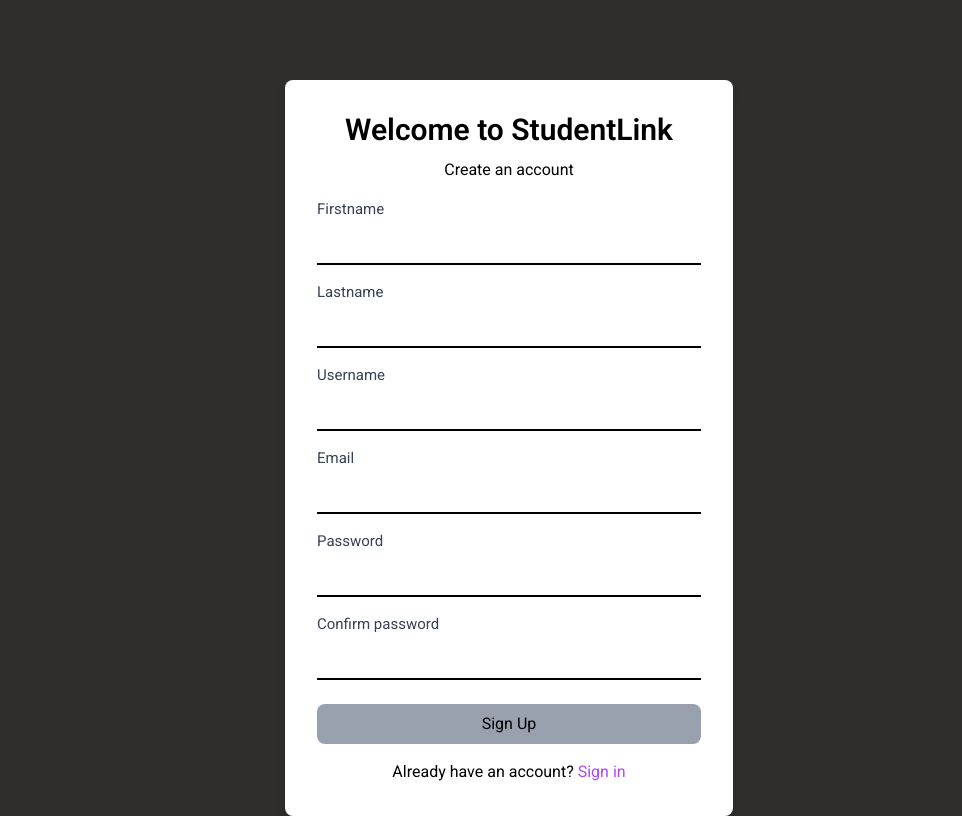
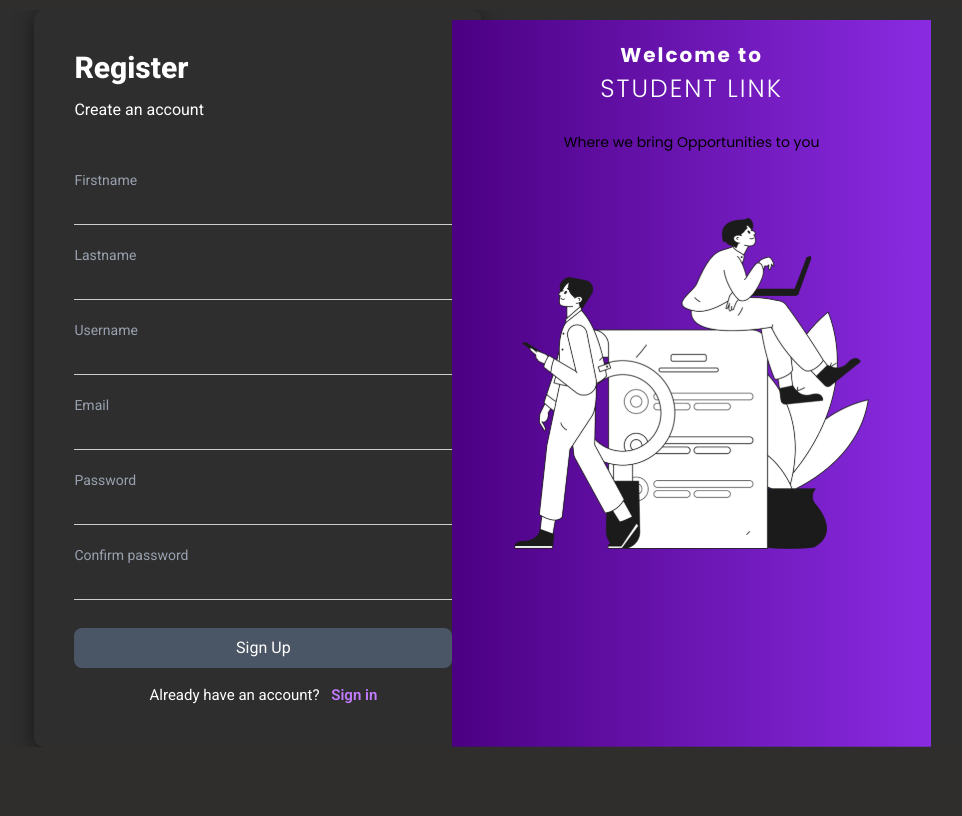
Before and after one commit to william2032/StudentLink, a React (Vite) app in the folder Frontend/: page /register in a window 1280 px wide. Shown: the whole page, without its empty margins (131-1093 px from the left). Built offline with nearby package versions, Linux system fonts and the light colour scheme.

Commit message:
redesigned the register page

```diff
--- a/Frontend/src/components/Login.jsx
+++ b/Frontend/src/components/Login.jsx
@@ -51,7 +51,7 @@
       <div className="left-section">
         <div className="login-form ">
           <div className='text-left '>
-            <h2 className='text-3xl font-semibold text-white '>Login</h2>
+            <h2 className='text-3xl font-semibold text-white mb-3'>Login</h2>
             <p className='flex text-[13px] mb-5 '>Enter your account details</p>
           </div>
 
@@ -99,8 +99,8 @@
       </div>
       <div className="right-section mt-5 " style={{ backgroundImage: 'url("/studentbanner.svg"), linear-gradient(to right, #4b0082, #8a2be2)', backgroundSize: 'contain', backgroundPosition: 'center', backgroundRepeat: 'no-repeat' }}>
         <div className='w-full text-center flex-wrap '>
-          <h2 className="text-center text-3xl space-y-1  tracking-wider font-extrabold font-serif leading-[60px] mb-6 justify-center">Welcome to <br /> <span className='font-light'>STUDENT LINK</span></h2>
-          <p className='text-black text-sm'>Where we bring Opportunities to you</p>
+          <h2 className="text-center   mb-6 justify-center">Welcome to <br /> <span className='font-light text-[25px]'>STUDENT LINK</span></h2>
+          <p className='text-black text-sm' >Where we bring Opportunities to you</p>
         </div>
 
       </div>
--- a/Frontend/src/components/Register.jsx
+++ b/Frontend/src/components/Register.jsx
@@ -20,6 +20,7 @@
     const handleLoginRedirect = () => {
         navigate("/"); // Redirect to login page
     };
+
     const [formData, setFormData] = useState(initialFormData());
     const [errors, setErrors] = useState({}); // Stores validation errors
     const [isSubmitting, setIsSubmitting] = useState(false); // Button disable state
@@ -53,10 +54,12 @@
         if (formData.email && !/^[^\s@]+@[^\s@]+\.[^\s@]+$/.test(formData.email)) {
             newErrors.email = "Invalid email format";
         }
-        //password validation
+
+        // Password validation
         if (formData.confirmPassword && formData.password !== formData.confirmPassword) {
             newErrors.confirmPassword = "Passwords do not match";
         }
+
         setErrors(newErrors);
         return Object.keys(newErrors).length === 0;
 
@@ -94,9 +97,9 @@
             setSuccessMessage("Registration successful! Redirecting to login...");
             onRegisterSuccess();
             setTimeout(() => {
-                navigate('/login');
+                navigate('/');
                 resetFormData();
-            }, 1500)
+            }, 1500);
 
         } catch (error) {
             console.error('Error:', error);
@@ -113,13 +116,11 @@
     };
 
     return (
-        <>
-            <div className="w-full flex flex-row justify-center min-h-[200px] pt-10 register">
-                <div className="bg-white shadow-lg rounded-lg p-8 w-full max-w-md mt-10">
-                    <h2 className="text-center text-3xl font-semibold mb-6">Welcome to StudentLink</h2>
-                    <p className="text-center mb-4">Create an account</p>
-
-                    <div className="grid grid-cols-1 gap-4 text-[15px]">
+        <div className="register-container flex flex-col md:flex-row justify-center items-stretch min-h-[100%] overflow-hidden bg-gray-800 text-white  ">
+            <div className="left-section flex flex-col justify-center items-center ">
+                <div className="register-form bg-gray-700 rounded-lg shadow-lg p-10 w-full max-w-md  ">
+                    <h2 className="text-3xl font-extrabold mb-3 ">Register</h2>
+                    <p className="mb-[40px]">Create an account</p>
                     {[
                         { name: "firstname", placeholder: "Firstname", type: "text" },
                         { name: "lastname", placeholder: "Lastname", type: "text" },
@@ -128,26 +129,23 @@
                         { name: "password", placeholder: "Password", type: "password" },
                         { name: "confirmPassword", placeholder: "Confirm password", type: "password" },
                     ].map(({ name, placeholder, type }) => (
-                            <div key={name} className="flex flex-col">
-                                <label className="text-gray-700 mb-1">{placeholder}</label>
-                                <div className="flex items-center relative">
+                        <div key={name} className="flex flex-col mb-3  input-group-register">
+                            <label className="text-gray-400  text-sm mt-2">{placeholder}</label>
                             <input
                                 type={type}
                                 name={name}
                                 value={formData[name]}
                                 onChange={handleChange}
-                                        className={`w-full outline-none text-black p-2 border-b-2 ${errors[name] ? "border-red-500" : "border-gray-300"}`}
+                                className={`p-2 border-b-2 ${errors[name] ? "border-red-500" : "border-gray-100"} bg-transparent text-white`}
                             />
-                                </div>
                             {errors[name] && <p className="text-red-500 text-sm mt-1">{errors[name]}</p>}
                         </div>
                     ))}
-                    </div>
 
                     {/* Sign Up Button */}
                     <button
                         onClick={handleRegister}
-                        className={`w-full py-2 mt-6 rounded-lg ${isButtonDisabled ? "bg-gray-400 cursor-not-allowed" : "bg-purple-500 text-white hover:bg-pink-700"}`}
+                        className={`w-full py-2 mt-4 rounded-lg ${isButtonDisabled ? "bg-gray-600 cursor-not-allowed" : "bg-gray-600 cursor-pointer hover:bg-purple-700"}`}
                         disabled={isButtonDisabled || isSubmitting}
                     >
                         {isSubmitting ? (
@@ -166,14 +164,26 @@
                     )}
 
                     {/* Redirect to Login Button */}
-                    <div className="flex justify-center mt-4">
-                        <button onClick={handleLoginRedirect} className="">
-                            Already have an account? <span className="text-purple-500  hover:cursor-pointer">Sign in</span>
+                    <div className="flex justify-center pt-4 relative z-10">
+                        <button onClick={handleLoginRedirect} className="text-[15px]">
+                            Already have an account? <span className="font-semibold ml-2 text-purple-400 cursor-pointer ">Sign in</span>
                         </button>
                     </div>
                 </div>
             </div>
-        </>
+            <div className="right-section md:w-1/2 justify-center items-center flex  mr-12  mt-5" style={{
+                backgroundImage: 'url("/studentbanner.svg"), linear-gradient(to right, #4b0082, #8a2be2)',
+                backgroundSize: '60%',
+                backgroundPosition: 'center',
+                width: '100%',
+                backgroundRepeat: 'no-repeat'
+            }}>
+                <div className='text-center flex flex-col justify-start items-center h-full '>
+                    <h2 className="text-center   mb-6 justify-center">Welcome to <br /> <span className='font-light text-[25px]'>STUDENT LINK</span></h2>
+                    <p className='text-black text-sm' style={{ fontFamily: 'Poppins, sans-serif' }}>Where we bring Opportunities to you</p>
+                </div>
+            </div>
+        </div>
     );
 };
 
--- a/Frontend/src/index.css
+++ b/Frontend/src/index.css
@@ -1,4 +1,6 @@
 @import url("https://fonts.googleapis.com/css2?family=Roboto:ital,wght@0,100..900;1,100..900&display=swap");
+@import url("https://fonts.googleapis.com/css2?family=Poppins:ital,wght@0,100;0,200;0,300;0,400;0,500;0,600;0,700;0,800;0,900;1,100;1,200;1,300;1,400;1,500;1,600;1,700;1,800;1,900&display=swap");
+
 @import "tailwindcss";
 
 body {
@@ -27,13 +29,16 @@
 .right-section {
   flex: 1;
   display: flex;
-  margin-top: 50px;
+  /* margin-top: 50px; */
+  border-radius: 20px;
   color: white;
   padding: 20px;
 }
-
-h2 {
-  margin-bottom: 10px;
+.right-section h2 {
+  font-family: "Poppins", sans-serif;
+  font-weight: 700;
+  letter-spacing: 2px;
+  font-size: 20px;
 }
 
 .login-form {
@@ -46,10 +51,6 @@
   padding-top: 200px;
   padding-right: 100px;
   padding-left: 50px;
-}
-
-h2 {
-  margin-bottom: 10px;
 }
 
 .input-group {
@@ -169,7 +170,6 @@
   background-color: #3700b3;
 }
 
-/* Add this CSS to your styles */
 .loader {
   border: 4px solid rgba(255, 255, 255, 0.3);
   border-top: 4px solid white;
@@ -197,14 +197,41 @@
   border-bottom: 2px solid;
 }
 
-.label {
-  border: none;
+.register-container {
+  background: #2e2e2e;
+  color: white;
+  margin: 10px;
 }
 
-.login-background {
-  background-image: url("/schoolpatterns.png");
-  background-size: cover;
-  background-position: center;
-  height: 100vh; /* Full height of the viewport */
-  width: 100vw;
+.register-container .left-section {
+  flex: 1;
+  display: flex;
+  justify-content: center;
+  align-items: center;
 }
+
+.register-container .right-section {
+  flex: 1;
+  display: flex;
+  margin-top: 10px;
+  margin-left: -27vw;
+  color: white;
+  border-radius: 30px;
+  padding: 20px;
+}
+
+.register-form {
+  background: #2e2e2e;
+  border-radius: 10px;
+  box-shadow: 0 4px 20px rgba(0, 0, 0, 0.5);
+  padding-right: 30px;
+}
+
+.input-group-register input {
+  flex: 1;
+  border-bottom: 1px solid #ccc;
+  outline: none;
+  padding-top: 2px;
+  background: transparent;
+  color: white;
+}
```
Lines whose indentation alone changed are shown as unchanged.
